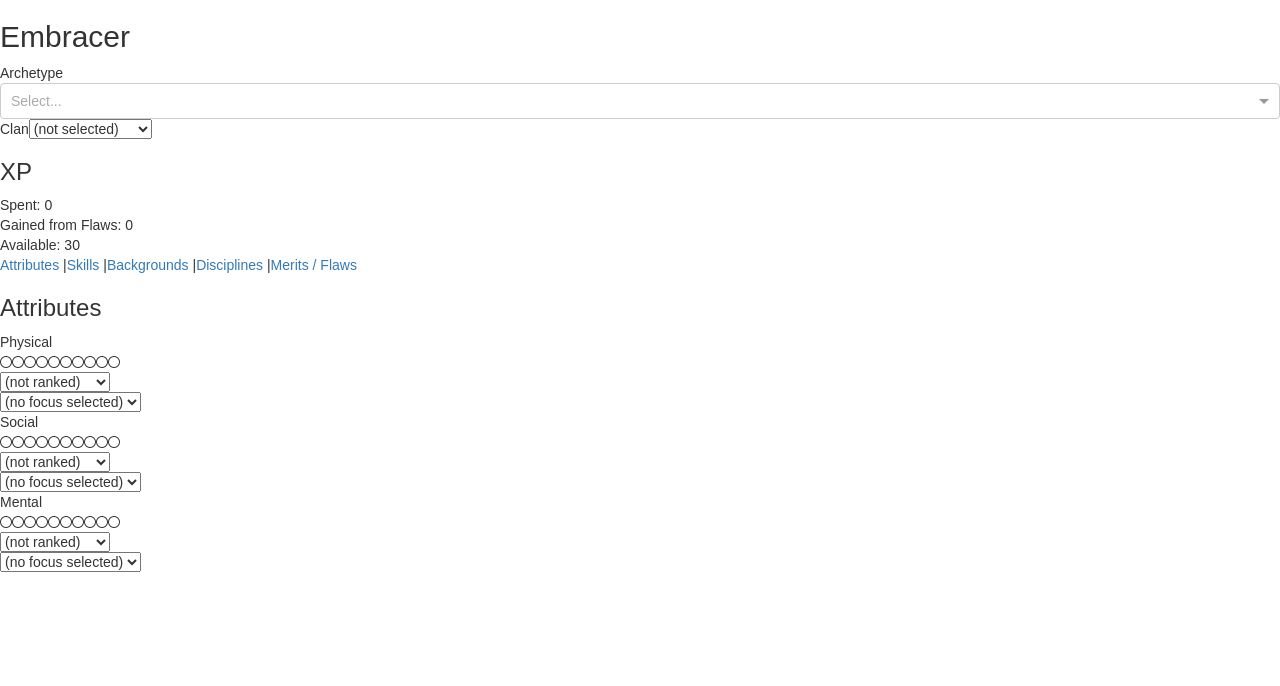
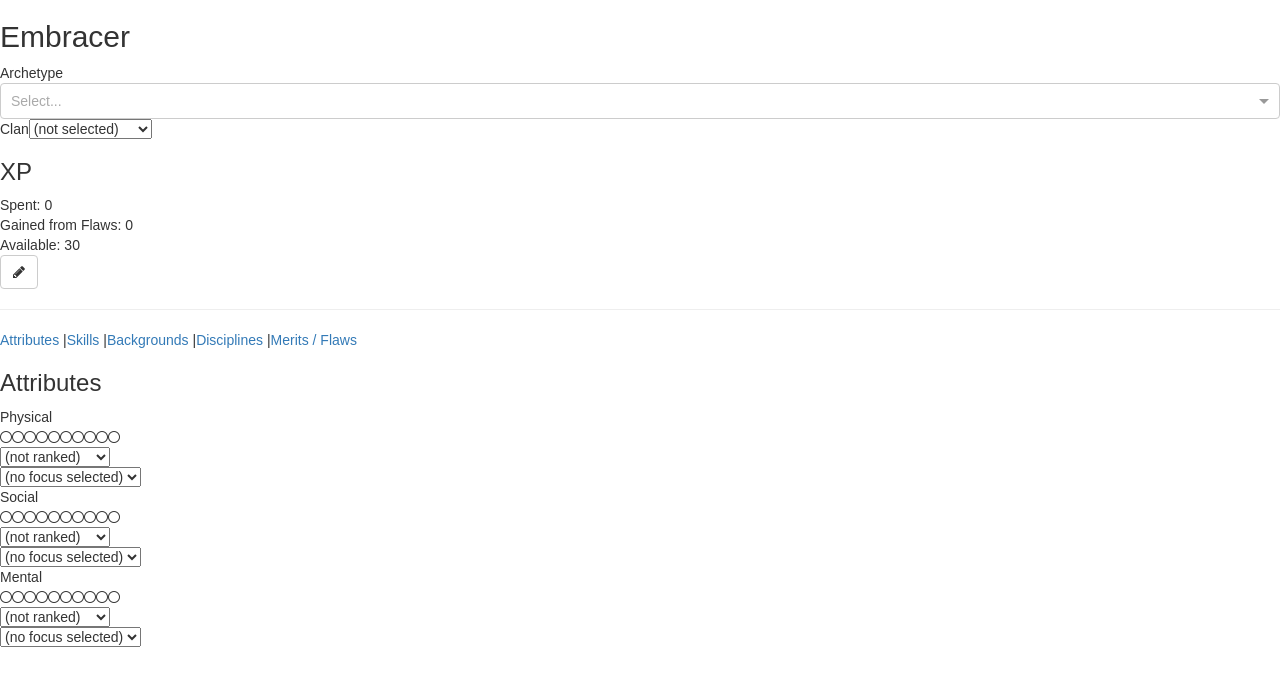
Before and after one commit to TrueWill/embracer, a React (Create React App) app: page / in a window 1280 px wide. Shown: the top 686 px of the page. Built offline with nearby package versions, Linux system fonts and the light colour scheme.

Commit message:
Pencil/eraser component

```diff
--- a/src/components/App.js
+++ b/src/components/App.js
@@ -12,6 +12,7 @@ import TraitCategoryContainer from '../containers/TraitCategoryContainer';
 import DisciplinesContainer from '../containers/DisciplinesContainer';
 import MeritsFlawsContainer from '../containers/MeritsFlawsContainer';
 import XPContainer from '../containers/XPContainer';
+import PencilEraser from '../components/PencilEraser';
 
 const skills = (
   <TraitCategoryContainer
@@ -50,6 +51,8 @@ const App = () => (
     <h2>Embracer</h2>
     <BasicInfoContainer />
     <XPContainer />
+    <PencilEraser isEraser={false} />
+    <hr />
     <Link to="/">Attributes</Link> |
     <Link to="/skills">Skills</Link> |
     <Link to="/backgrounds">Backgrounds</Link> |
--- /dev/null
+++ b/src/components/PencilEraser.js
@@ -0,0 +1,27 @@
+import React from 'react';
+import PropTypes from 'prop-types';
+
+const pencilClass = 'fa fa-pencil';
+const eraserClass = 'fa fa-eraser';
+
+const pencilTooltipPrefix = 'Pencil mode (add dots)';
+const eraserTooltipPrefix = 'Eraser mode (remove dots)';
+const tooltipSuffix = ' (click to toggle)';
+
+const PencilEraser = ({ isEraser }) => {
+  const className = isEraser ? eraserClass : pencilClass;
+  const tooltip =
+    (isEraser ? eraserTooltipPrefix : pencilTooltipPrefix) + tooltipSuffix;
+
+  return (
+    <button type="button" className="btn btn-default" title={tooltip}>
+      <i className={className} aria-hidden="true" />
+    </button>
+  );
+};
+
+PencilEraser.propTypes = {
+  isEraser: PropTypes.bool.isRequired
+};
+
+export default PencilEraser;
```
